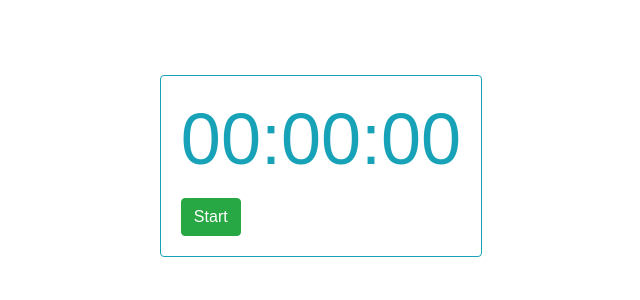
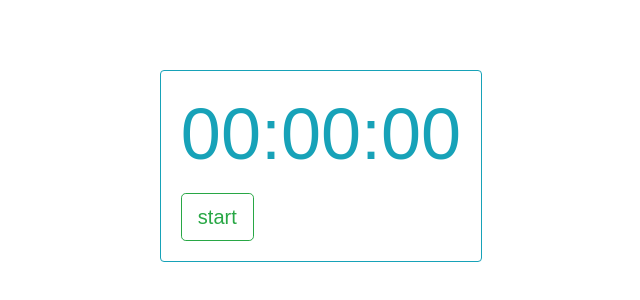
Before and after one commit to Brandon225/timetrack, a React (Create React App) app: page / in a window 1280 px wide. Shown: the part 234-534 px from the top of the page, without its empty margins (319-959 px from the left). Built offline with nearby package versions, Linux system fonts and the light colour scheme.

Commit message:
UI updates

```diff
--- a/public/index.html
+++ b/public/index.html
@@ -11,6 +11,7 @@
 
     <link rel="manifest" href="%PUBLIC_URL%/manifest.json">
     <link rel="shortcut icon" href="%PUBLIC_URL%/favicon.ico">
+    <link href="https://fonts.googleapis.com/icon?family=Material+Icons" rel="stylesheet">
     <link rel="stylesheet" href="https://maxcdn.bootstrapcdn.com/bootstrap/4.0.0/css/bootstrap.min.css" integrity="sha384-Gn5384xqQ1aoWXA+058RXPxPg6fy4IWvTNh0E263XmFcJlSAwiGgFAW/dAiS6JXm"
       crossorigin="anonymous">
     <!--
--- a/src/App.js
+++ b/src/App.js
@@ -106,23 +106,23 @@ class App extends Component {
         // date.setSeconds(this.getSeconds); // specify value for SECONDS here
         // var displayTime = date.toISOString().substr(11, 8);
 
-        var toggleElement = this.state.elapsedTime > 0 ? 'd-inline' : 'd-none';
-        var btnClass = this.state.running ? 'btn-danger' : 'btn-success';
+        var btnClass = this.state.running ? 'btn-outline-danger' : 'btn-outline-success';
+        var btnText = this.state.running ? 'stop' : 'start';
         return (
             <div className="App">
                 <div className="container">
                     <div className="row justify-content-center align-items-center">
-                        <div className=" mx-auto">
+                        <div className="mx-auto">
                             <div className="card text-info border-info">
                                 <div className="card-body">
                                     <h2 className="card-title text-center display-3">{this.displayTime()}</h2>
                                     <p className="card-text text-muted">{this.state.startTime}</p>
-                                    <button type="button" className={`btn btn-success ${btnClass}`} onClick={this.state.running ? this.onStop : this.onStart}>{this.state.running ? 'Stop' : 'Start'}</button>
+                                    <button type="button" title={btnText} className={`btn btn-lg ${btnClass}`} onClick={this.state.running ? this.onStop : this.onStart}>{btnText}</button>
 
-                                    <button type="button" className={`btn btn-warning ml-2 ${toggleElement}`} onClick={this.onReset}>Reset</button>
+                                    <button type="button" title="reset" className={`btn btn-outline-info btn-lg ml-2 ${this.state.elapsedTime > 0 ? 'd-inline-flex' : 'd-none'}`} onClick={this.onReset}><i className="material-icons">settings_backup_restore</i></button>
 
                                 </div>
-                                <div className={`card-footer bg-transparent border-info ${toggleElement}`}>
+                                <div className={`card-footer bg-info ${this.state.elapsedTime > 0 ? 'd-inline-block' : 'd-none'}`}>
                                     <SessionForm
                                         onSubmit={this.handleSubmit}
                                         hours={this.displayTime()}
--- a/src/Components/SessionForm.js
+++ b/src/Components/SessionForm.js
@@ -29,7 +29,7 @@ export default class SessionForm extends Component {
                 <input type="hidden" name="start_time" value={this.props.startTime} />
                 <input type="hidden" name="paid" value={this.props.paid} />
                 <div className="form-group">
-                    <label htmlFor="description">Description</label>
+                    <label htmlFor="description" className="text-white">Description</label>
                     <textarea
                         className="form-control"
                         onChange={this.onDescriptionChange}
@@ -38,7 +38,7 @@ export default class SessionForm extends Component {
                         ref={(input) => this.description = input}
                         required />
                 </div>
-                <button type="submit" className="btn btn-info ml-2">Submit</button>
+                <button type="submit" title="submit" className="btn btn-light">submit</button>
             </form>
         );
     }
```
Also changed, not shown: package.json (line endings or trailing spaces).
